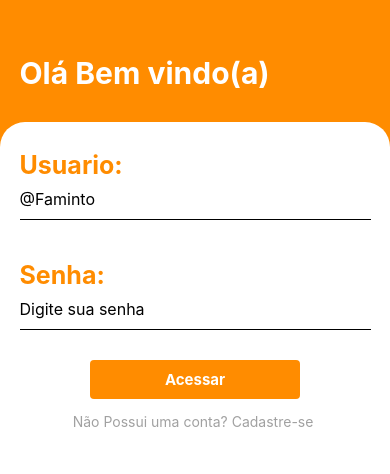
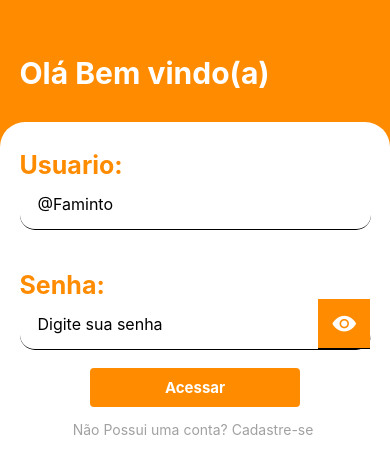
Before and after one commit to Agnasha/loginPages, a React Native app: screen /SignIn in a window 390 px wide. Shown: the top 474 px of the page. Built offline with nearby package versions, Linux system fonts and the light colour scheme.

Commit message:
Adicionado o icone e a const em relação a senha

```diff
--- a/src/pages/SignIn/index.js
+++ b/src/pages/SignIn/index.js
@@ -1,16 +1,26 @@
-import React from 'react';
+
+import React,{ useState } from 'react';
 import { View, Text, StyleSheet, TextInput, TouchableOpacity } from 'react-native';
 
 import * as Animatable from 'react-native-animatable'
-import{} from '@expo/vector-icons';
+import{ Ionicons} from '@expo/vector-icons';
 
 
 export default function SignIn() {
+
+    const[input,setInput]= useState('');
+    const[hidePass, setHidePass] = useState(true);
+
+
+
+
+
     return (
         <View style={styles.container}>
             <Animatable.View animation='fadeInLeft' delay={500} style={styles.containerHeader}>
 
                 <Text style={styles.massage}>Olá Bem vindo(a)</Text>
+
                 <Text style={styles.text}></Text>
 
             </Animatable.View>
@@ -22,13 +32,47 @@ export default function SignIn() {
                 <TextInput
                     placeholder='@Faminto'
                     style={styles.input}
+
                 />
 
                 <Text style={styles.title}>Senha:</Text>
+
+                <View style={styles.inputArea}>
                 <TextInput
                     placeholder='Digite sua senha'
-                    style={styles.input}
+                    style={styles.inputSenha}
+                    value={input}
+                    onChange={(texto)=> setInput(texto) }
+                    secureTextEntry={hidePass}
                 />
+                <TouchableOpacity style={styles.icon} onPress={ () => setHidePass (!hidePass)}>
+                 { hidePass ?
+                    <Ionicons name='eye' color="#fff" size = {25}/>
+                    :
+                    <Ionicons name='eye-off' color="#fff" size = {25}/>
+                 }
+
+
+
+                </TouchableOpacity>
+                </View>
+
+
+
+
+
+
+
+
+
+
+
+
+
+
+
+
+
 
                 <TouchableOpacity style={styles.button}>
                     <Text style={ styles.buttonText}>Acessar</Text>
@@ -80,9 +124,40 @@ const styles = StyleSheet.create({
         fontWeight: 'bold',
         color:'#ff8c00',
     },
+    //INPUT DE SENHA e EYE ICON
+
+    inputArea:{
+        flexDirection:'row',
+        width:'100%',
+        borderBottomWidth:1,
+        borderRadius:15,
+        height:50,
+        alignItems:'center',
+
+    },
+    inputSenha:{
+        width:'85%',
+        height:60,
+        color:"#000",
+        padding:18,
+        fontSize:16,
+
+    },
+    icon:{
+        width:'15%',
+        height:50,
+        justifyContent:'center',
+        alignItems:'center',
+        backgroundColor:'#ff8c00',
+        borderBottomWidth:1,
+    },
+
     input:{
+
+        borderRadius:15,
         borderBottomWidth:1,
-        height: 40,
+        height:50,
+        padding:18,
         marginBottom:12,
         fontSize:16,
 
```
